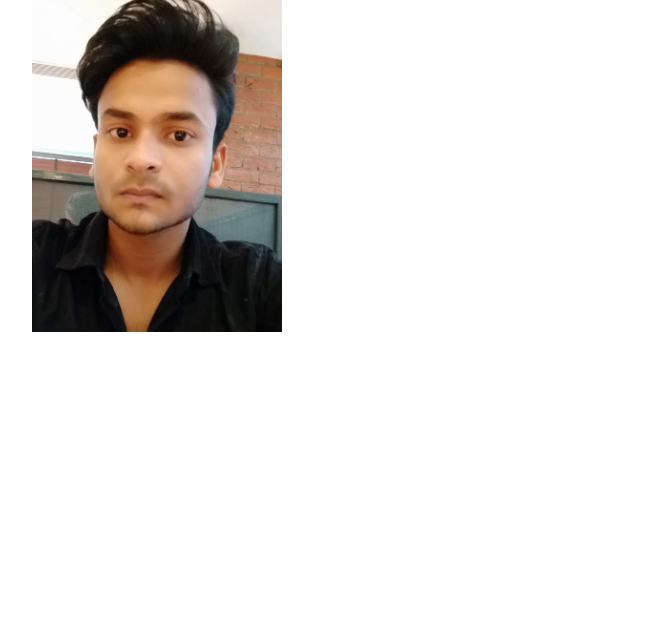
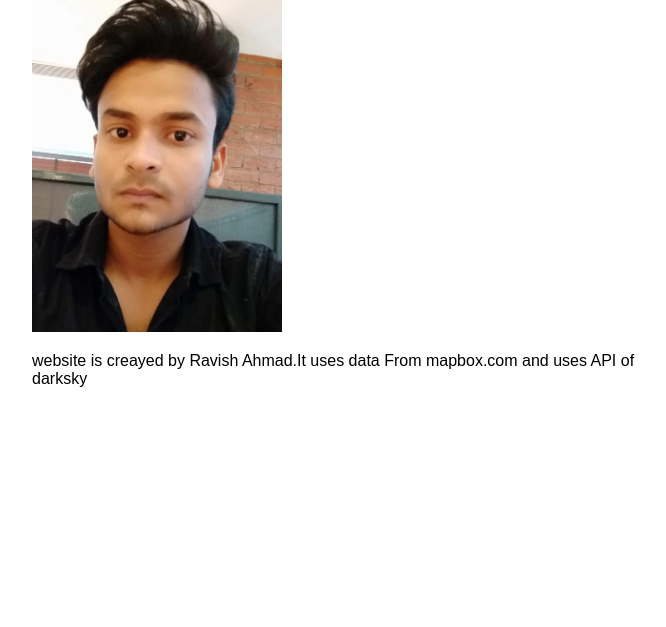
Before and after one commit to ahmadravish/node-3-weather-web, a Node server app: page /about in a window 1280 px wide. Shown: the part 200-827 px from the top of the page, without its empty margins (283-949 px from the left). Run offline with Node 20, Linux system fonts and the light colour scheme; some libraries are stand-ins or nearby versions.

Commit message:
add new text to about

```diff
--- a/src/templates/views/about.hbs
+++ b/src/templates/views/about.hbs
@@ -12,6 +12,7 @@
     <div class="main-content">
         {{>header}}
     <img src="\img\copy.jpg" class="potrait">
+    <p><bold> website is creayed by Ravish Ahmad.It uses data From mapbox.com and uses API of darksky</bold></p>
     </div>
 
     {{>footer}}
```
